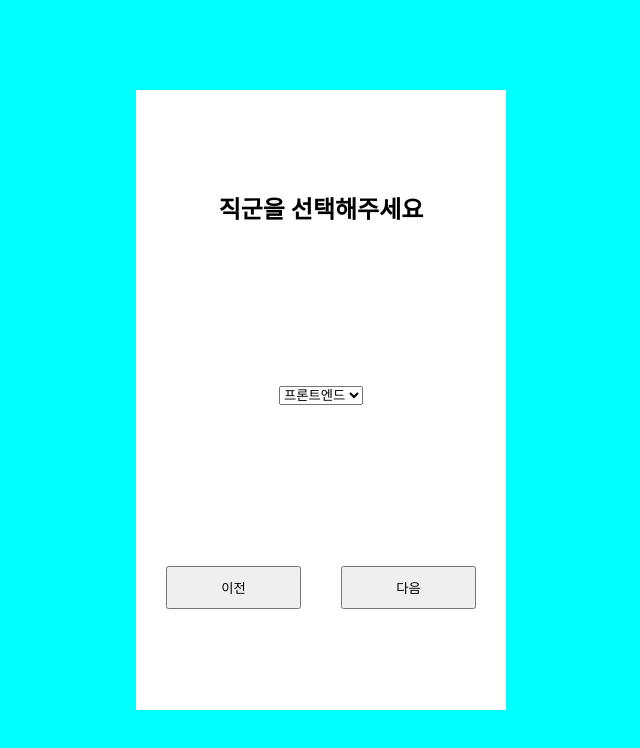
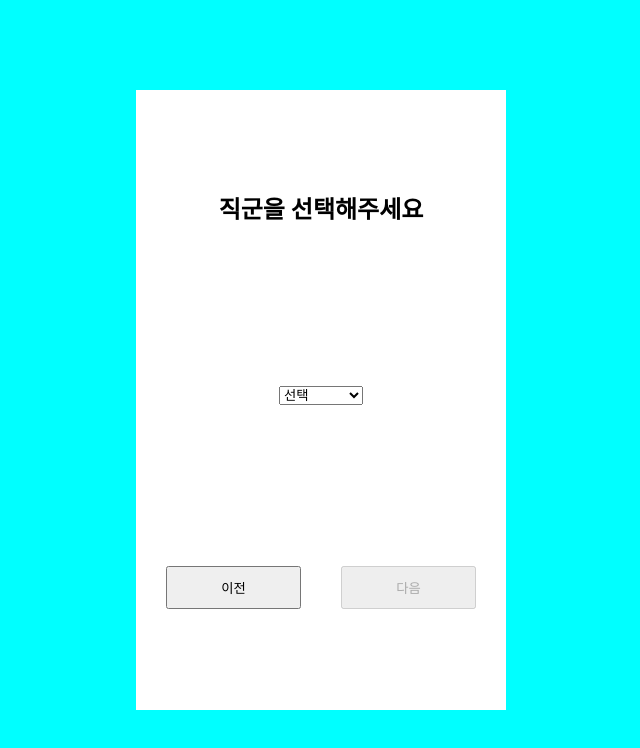
Before and after one commit to kyr4601/yerin-multi-step-form, a React (Vite) app: page /job in a window 1280 px wide. Shown: the top 748 px of the page, without its empty margins (319-959 px from the left). Built offline with nearby package versions, Linux system fonts and the light colour scheme.

Commit message:
Feat: Job 페이지 버튼 활성화 기능 추가

```diff
--- a/src/pages/Job.tsx
+++ b/src/pages/Job.tsx
@@ -1,11 +1,22 @@
+import { useState } from 'react';
 import Button from '../components/Button';
 import s from '../styles.module.css';
 
 const Job = () => {
+  const [isDisabled, setIsDisabled] = useState(true);
+
+  function handleSelect(e: React.ChangeEvent<HTMLSelectElement>) {
+    if (e.target.value !== '선택') {
+      setIsDisabled(false);
+    } else {
+      setIsDisabled(true);
+    }
+  }
   return (
     <section className={s.container}>
       <h1>직군을 선택해주세요</h1>
-      <select name="jobs">
+      <select name="jobs" onChange={handleSelect}>
+        <option value="선택">선택</option>
         <option value="프론트엔드">프론트엔드</option>
         <option value="백엔드">백엔드</option>
         <option value="iOS">iOS</option>
@@ -14,7 +25,9 @@ const Job = () => {
       </select>
       <div className={s.btnContainer}>
         <Button type={'prev'}>이전</Button>
-        <Button type={'next'}>다음</Button>
+        <Button type={'next'} isDisabled={isDisabled}>
+          다음
+        </Button>
       </div>
     </section>
   );
```
